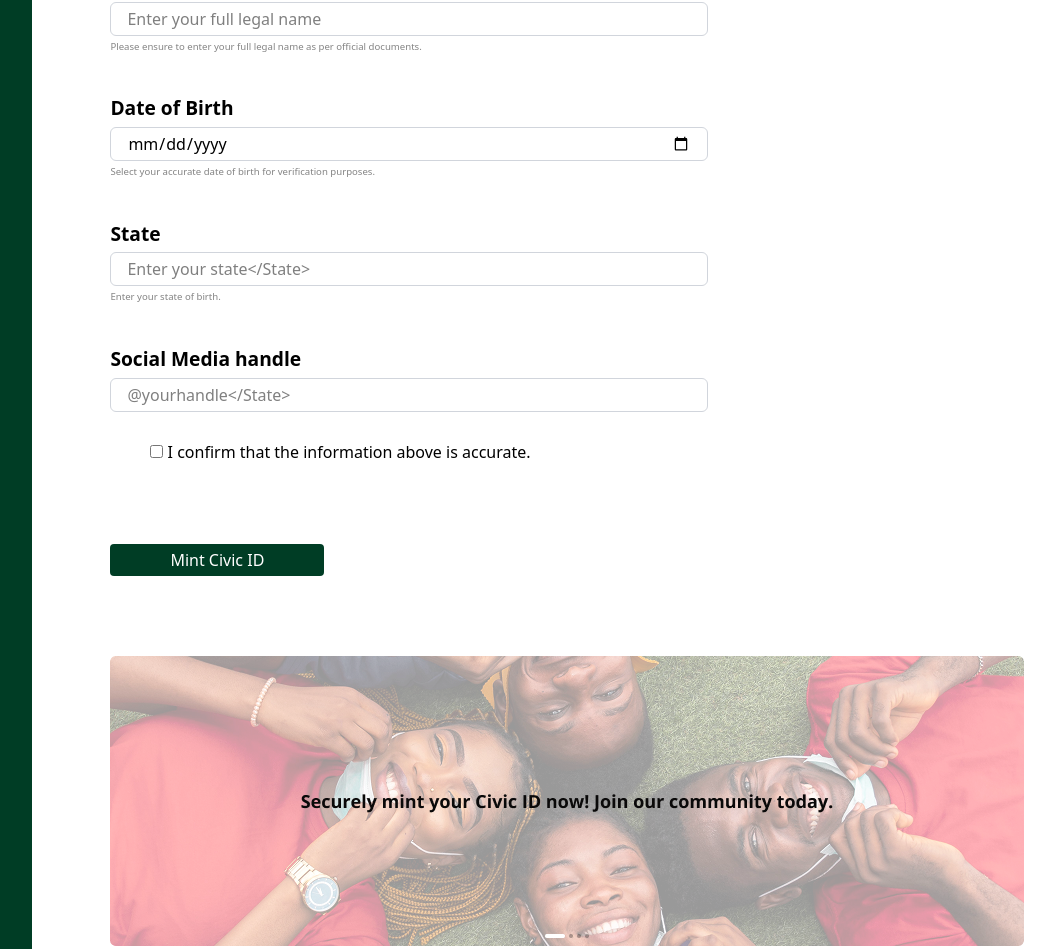
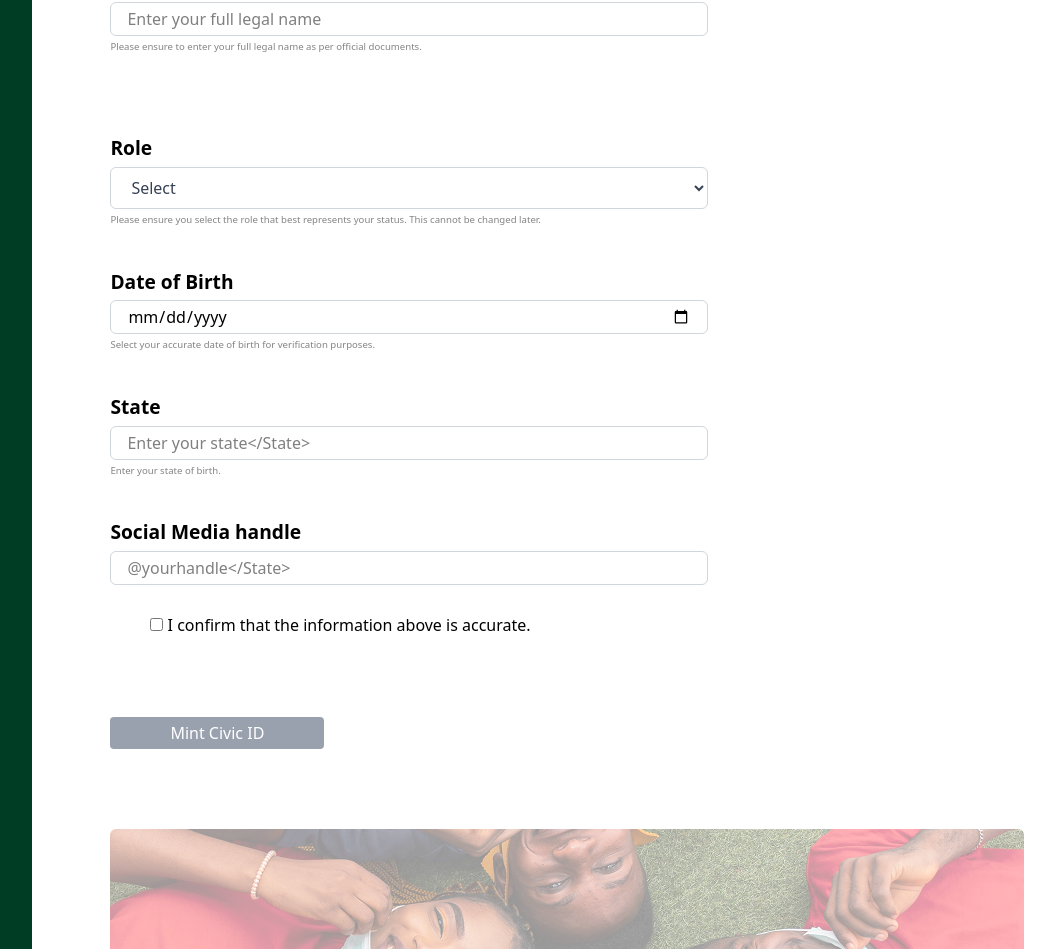
Before and after one commit to Mmeso1/CivicLink, a React (Vite) app: page /dashboard/civic-id-mint in a window 1280 px wide. Shown: the part 574-1523 px from the top of the page, without its empty margins (160-1215 px from the left). Built offline with nearby package versions, Linux system fonts and the light colour scheme.

Commit message:
done with the minting process

```diff
--- a/package.json
+++ b/package.json
@@ -11,6 +11,7 @@
   },
   "dependencies": {
     "@tailwindcss/vite": "^4.1.3",
+    "axios": "^1.8.4",
     "react": "^19.0.0",
     "react-dom": "^19.0.0",
     "react-icons": "^5.5.0",
--- a/src/pages/civicMint.tsx
+++ b/src/pages/civicMint.tsx
@@ -1,4 +1,73 @@
+import { useState, useEffect } from "react";
+import { useNavigate } from "react-router-dom";
+import axios from "axios";
+import userStore from "../store/userStore";
+import { ClipLoader } from "react-spinners";
+
 function CivicIdMint() {
+  const navigate = useNavigate();
+  const [isDisabled, setIsDisabled] = useState(true);
+  const [isLoading, setIsLoading] = useState(false);
+  const [formData, setFormData] = useState({
+    fullName: "",
+    role: "select",
+    dateOfBirth: "",
+    state: "",
+    socialMediaHandle: "",
+  });
+  const [confirmed, setConfirmed] = useState(false);
+  const user = userStore();
+
+  // using useEffect to check if all fields are filled and confirmed
+  useEffect(() => {
+    const allFilled = Object.values(formData).every(
+      (value) => value.trim() !== "" && value !== "select"
+    );
+    setIsDisabled(!(allFilled && confirmed));
+  }, [formData, confirmed]);
+
+  // generate random id
+  const generateUserId = () => {
+    const letters = "ABCDEFGHIJKLMNOPQRSTUVWXYZ";
+    const randomLetters =
+      letters[Math.floor(Math.random() * 26)] +
+      letters[Math.floor(Math.random() * 26)];
+    const randomNumbers = Math.floor(1000 + Math.random() * 9000); // ensures 4 digits
+    return randomLetters + randomNumbers;
+  };
+
+  const handleSubmit = async () => {
+    setIsLoading(true);
+
+    try {
+      const response = await axios.post(
+        " https://civic-identityw3.onrender.com/api/v1/nftmint",
+        {
+          name: formData.fullName,
+          role: formData.role,
+        }
+      );
+
+      const generatedId = generateUserId();
+
+      user.handleMintingSuccess({
+        id: generatedId,
+        name: formData.fullName,
+        role: formData.role,
+        recipient: response.data.recipient,
+        issueDate: response.data.issueDate,
+        transactionHash: response.data.transactionHash,
+      });
+
+      // console.log(response.data);
+      navigate("/nftIssuance");
+    } catch (error) {
+      console.error("Error minting Civic ID:", error);
+    } finally {
+      setIsLoading(false);
+    }
+  };
+
   return (
     <>
       <section className="lg:mt-[30vh] mt-[10vh] mx-auto ">
@@ -17,21 +86,50 @@ function CivicIdMint() {
           <input
             className="border-[1px] w-full lg:w-[598px] px-4 rounded-[6px] py-1 border-gray-300 my-1"
             type="text"
+            id="fullname"
             placeholder="Enter your full legal name"
-            id=""
+            value={formData.fullName}
+            onChange={(e) =>
+              setFormData({ ...formData, fullName: e.target.value })
+            }
           />
           <p className="text-[0.6rem] text-gray">
             Please ensure to enter your full legal name as per official
             documents.
           </p>
         </div>
+        <div className="lg:mt-[10vh] mt-[5vh]">
+          <p className="font-bold text-[1.2rem]">Role</p>
+
+          <select
+            className="border border-gray-300 w-full lg:w-[598px] px-4 py-2 rounded-[6px] my-1 text-gray-700"
+            id="role"
+            value={formData.role}
+            onChange={(e) => setFormData({ ...formData, role: e.target.value })}
+          >
+            <option value="select" disabled className="text-gray-200">
+              Select
+            </option>
+            <option value="civilian">Civilian</option>
+          </select>
+
+          <p className="text-[0.6rem] text-gray">
+            Please ensure you select the role that best represents your status.
+            This cannot be changed later.
+          </p>
+        </div>
+
         <div className="mt-[5vh]">
           <p className="font-bold text-[1.2rem]">Date of Birth</p>
           <input
             className="border-[1px] w-full lg:w-[598px] px-4 rounded-[6px] py-1 border-gray-300 my-1"
             type="date"
+            id="dateOfBirth"
             placeholder="Select your date of birth"
-            id=""
+            value={formData.dateOfBirth}
+            onChange={(e) =>
+              setFormData({ ...formData, dateOfBirth: e.target.value })
+            }
           />
           <p className="text-[0.6rem] text-gray">
             Select your accurate date of birth for verification purposes.
@@ -42,8 +140,12 @@ function CivicIdMint() {
           <input
             className="border-[1px] w-full lg:w-[598px] px-4 rounded-[6px] py-1 border-gray-300 my-1"
             type="text"
+            id="state"
             placeholder="Enter your state</State>"
-            id=""
+            value={formData.state}
+            onChange={(e) =>
+              setFormData({ ...formData, state: e.target.value })
+            }
           />
           <p className="text-[0.6rem] text-gray">Enter your state of birth.</p>
         </div>
@@ -52,22 +154,35 @@ function CivicIdMint() {
           <input
             className="border-[1px] w-full lg:w-[598px] px-4 rounded-[6px] py-1 border-gray-300 my-1"
             type="text"
+            id="socialMediaHandle"
             placeholder="@yourhandle</State>"
-            id=""
+            value={formData.socialMediaHandle}
+            onChange={(e) =>
+              setFormData({ ...formData, socialMediaHandle: e.target.value })
+            }
           />
         </div>
         <div className="mt-[3vh]">
           <label>
-            <input className="md:ml-10 ml-0" type="checkbox" /> I confirm that
-            the information above is accurate.
+            <input
+              className="md:ml-10 ml-0"
+              type="checkbox"
+              checked={confirmed}
+              onChange={(e) => setConfirmed(e.target.checked)}
+            />{" "}
+            I confirm that the information above is accurate.
           </label>
         </div>
 
-        <div>
-          <button className="bg-home text-white my-[10vh] rounded-sm px-15 py-1">
-            Mint Civic ID
-          </button>
-        </div>
+        <button
+          className={`my-[10vh] rounded-sm px-15 py-1 text-white ${
+            isDisabled ? "bg-gray-400 cursor-not-allowed" : "bg-home"
+          }`}
+          disabled={isDisabled}
+          onClick={handleSubmit}
+        >
+          {isLoading ? <ClipLoader color="#fff" size={20} /> : "Mint Civic ID"}
+        </button>
       </section>
 
       <section className="lg:w-[90%] w-full px-6 mx-auto">
--- a/src/store/userStore.tsx
+++ b/src/store/userStore.tsx
@@ -1,4 +1,5 @@
 import { create } from "zustand";
+import { persist } from "zustand/middleware";
 
 type userStoreType = {
   id: string;
@@ -11,6 +12,7 @@ type userStoreType = {
   isConnected: boolean;
   setMintingDetails: (name: string, role: string) => void;
   handleMintingSuccess: (data: {
+    id: string;
     name: string;
     role: string;
     recipient: string;
@@ -18,9 +20,12 @@ type userStoreType = {
     transactionHash: string;
   }) => void;
   isConnectedWallet: (status: boolean) => void;
+  clearUserData: () => void;
 };
 
-const userStore = create<userStoreType>((set) => ({
+const userStore = create<userStoreType>()(
+  persist(
+    (set) => ({
       id: "",
       name: "",
       role: "",
@@ -34,6 +39,7 @@ const userStore = create<userStoreType>((set) => ({
 
       handleMintingSuccess: (data) =>
         set(() => ({
+          id: data.id,
           name: data.name,
           role: data.role,
           recipient: data.recipient,
@@ -43,6 +49,23 @@ const userStore = create<userStoreType>((set) => ({
         })),
 
       isConnectedWallet: (status) => set(() => ({ isConnected: status })),
-}));
+
+      clearUserData: () =>
+        set(() => ({
+          id: "",
+          name: "",
+          role: "",
+          recipient: "",
+          issueDate: "",
+          transactionHash: "",
+          isMinted: false,
+          isConnected: false,
+        })),
+    }),
+    {
+      name: "civic-id-user", // localStorage key
+    }
+  )
+);
 
 export default userStore;
```
Also changed, not shown: 1 other file (tests, documents, lock files or other folders). Lines whose indentation alone changed are shown as unchanged.
